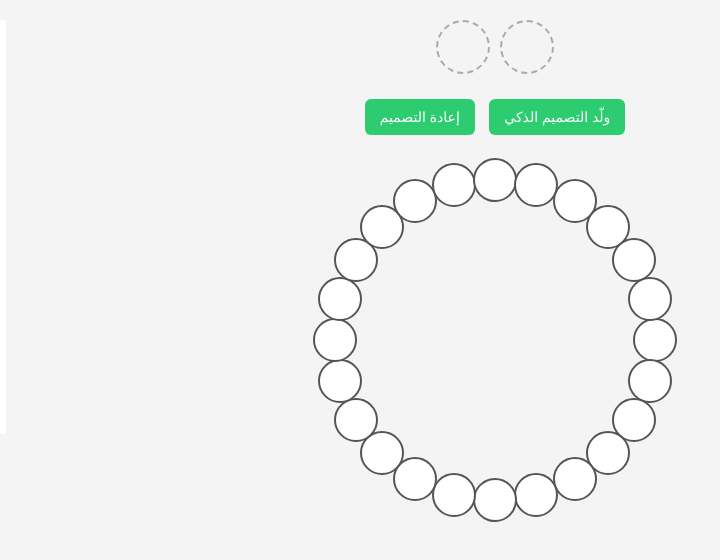
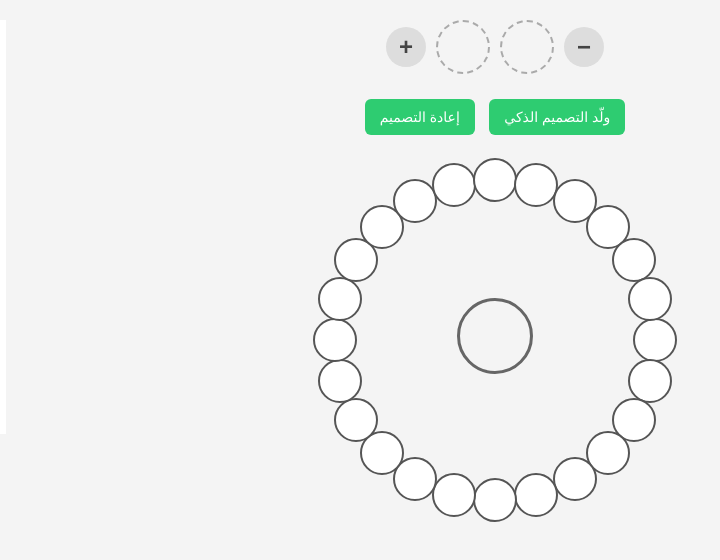
Before and after one commit to dathiun/ai-bracelet, a plain HTML site: page index.html in a window 1280 px wide. Shown: the full height of the page, 276-996 px from the left. Drawn offline with Linux system fonts and the light colour scheme.

Commit message:
Update index.html

```diff
--- a/index.html
+++ b/index.html
@@ -1,7 +1,8 @@
 <!DOCTYPE html>
-<html lang="ar" dir="rtl">
+
+<html dir="rtl" lang="ar">
 <head>
-  <meta charset="UTF-8">
+<meta charset="utf-8"/>
 <title>DATHIUN AI Bracelet Generator</title>
 <style>
     body {
@@ -23,6 +24,7 @@
     }
     .selection-bar {
       display: flex;
+      align-items: center;
       gap: 10px;
       margin-bottom: 10px;
     }
@@ -33,6 +35,17 @@
       border: 2px dashed #aaa;
       background-size: cover;
       background-position: center;
+      cursor: pointer;
+    }
+    .add-remove {
+      font-size: 24px;
+      font-weight: bold;
+      width: 40px;
+      height: 40px;
+      border-radius: 50%;
+      background: #ddd;
+      color: #444;
+      border: none;
       cursor: pointer;
     }
     .bracelet-container {
@@ -80,17 +93,31 @@
 </head>
 <body>
 <div class="main">
-    <div class="selection-bar" id="selectionBar"></div>
+<div class="selection-bar">
+<button class="add-remove" onclick="removeSelectionSlot()">−</button>
+<div id="selectionBar" style="display: flex; gap: 10px;"></div>
+<button class="add-remove" onclick="addSelectionSlot()">+</button>
+</div>
 <div class="controls">
 <button onclick="generatePatternedBracelet()">ولّد التصميم الذكي</button>
 <button onclick="resetBracelet()">إعادة التصميم</button>
 </div>
-    <div class="bracelet-container" id="bracelet"></div>
+<div class="bracelet-container" id="bracelet">
+<div id="previewStoneWrapper" style="position: absolute; left: 50%; top: 50%; transform: translate(-50%, -50%); text-align: center;">
+<div id="previewStone" style="width: 70px; height: 70px; border-radius: 50%; border: 3px solid #666; background-size: cover; background-position: center; margin-bottom: 8px;"></div>
+<div id="previewName" style="font-size: 16px; color: #333; font-weight: bold;"></div>
 </div>
+</div>
+</div>
+<div id="stoneNameDisplay" style="margin-bottom: 10px; font-size: 18px; font-weight: bold; color: #333; text-align: center;"></div><div class="sidebar" id="stonePanel"></div>
+<script>
+    const stoneNames = [
+      "Name1", "Name2", "Name3", "Name4", "Name5", "Name6",
+      "Name7", "Name8", "Name9", "Name10", "Name11", "Name12",
+      "Name13", "Name14", "Name15", "Name16", "Name17", "Name18",
+      "Name19", "Name20", "Name21", "Name22"
+    ];
 
-  <div class="sidebar" id="stonePanel"></div>
-
-  <script>
     const stoneImages = [
       'https://i.imgur.com/doUTIAd.png','https://i.imgur.com/rjRfPu8.png','https://i.imgur.com/rK01MAV.png',
       'https://i.imgur.com/DGZ8tEY.png','https://i.imgur.com/u8OSpaa.png','https://i.imgur.com/5brUFSs.png',
@@ -102,43 +129,46 @@
       'https://i.imgur.com/qTh2bwC.png'
     ];
 
-    const patternList = [
+    const allPatterns = {
+  2: [
+    [0,1,0,1,0,1,0,1,0,1,0,1,0,1,0,1,0,1,0,1,0,1,0,1],
+    [0,0,1,1,0,0,1,1,0,0,1,1,0,0,1,1,0,0,1,1,0,0,1,1],
+    [1,1,0,0,1,1,0,0,1,1,0,0,1,1,0,0,1,1,0,0,1,1,0,0],
+    [0,0,0,1,1,1,0,0,0,1,1,1,0,0,0,1,1,1,0,0,0,1,1,1],
     [1,0,0,1,1,0,0,1,1,0,0,1,1,0,0,1,1,0,0,1,1,0,0,1],
-      [0,1,1,0,0,1,1,0,0,1,1,0,0,1,1,0,0,1,1,0,0,1,1,0],
-      [0,0,0,0,0,0,1,0,0,1,1,1,0,0,0,0,0,0,0,0,0,0,0,0],
-      [0,0,0,0,0,0,0,0,1,1,1,1,0,0,0,0,0,0,0,0,0,0,0,0],
-      [0,1,0,1,0,1,0,1,0,1,0,1,0,1,0,1,0,1,0,1,0,1,0,1],
-      [1,1,0,0,1,1,0,0,1,1,0,0,1,1,0,0,1,1,0,0,1,1,0,0],
-      [1,0,1,0,0,1,0,1,1,0,1,0,0,1,0,1,1,0,1,0,0,1,0,1],
-      [0,0,1,1,0,0,1,1,0,0,1,1,0,0,1,1,0,0,1,1,0,0,1,1],
-      [1,1,1,0,0,0,1,1,1,0,0,0,1,1,1,0,0,0,1,1,1,0,0,0],
-      [0,1,1,1,0,0,0,1,1,1,0,0,0,1,1,1,0,0,0,1,1,1,0,0],
-      [1,0,0,0,1,1,1,0,0,0,1,1,1,0,0,0,1,1,1,0,0,0,1,1],
-      [0,1,0,0,1,0,1,0,0,1,0,1,0,0,1,0,1,0,0,1,0,1,0,0],
-      [1,0,0,1,0,1,0,0,1,0,1,0,0,1,0,1,0,0,1,0,1,0,0,1],
-      [1,1,1,1,0,0,0,0,1,1,1,1,0,0,0,0,1,1,1,1,0,0,0,0],
-      [0,0,1,1,1,0,0,1,1,1,0,0,1,1,1,0,0,1,1,1,0,0,1,1],
-      [1,0,0,1,0,0,1,0,0,1,0,0,1,0,0,1,0,0,1,0,0,1,0,0],
-      [0,1,1,0,1,1,0,1,1,0,1,1,0,1,1,0,1,1,0,1,1,0,1,1],
-      [1,0,1,1,0,1,0,0,1,1,0,1,0,0,1,1,0,1,0,0,1,1,0,1],
-      [0,0,0,1,1,1,0,0,0,1,1,1,0,0,0,1,1,1,0,0,0,1,1,1],
-      [1,1,1,0,0,0,1,1,1,0,0,0,1,1,1,0,0,0,1,1,1,0,0,0]
-    ];
+  ],
+  3: [
+    [0,1,2,0,1,2,0,1,2,0,1,2,0,1,2,0,1,2,0,1,2,0,1,2],
+    [0,2,1,0,2,1,0,2,1,0,2,1,0,2,1,0,2,1,0,2,1,0,2,1],
+    [0,0,1,1,2,2,0,0,1,1,2,2,0,0,1,1,2,2,0,0,1,1,2,2],
+    [2,1,0,2,1,0,2,1,0,2,1,0,2,1,0,2,1,0,2,1,0,2,1,0],
+    [0,1,1,2,2,0,0,1,1,2,2,0,0,1,1,2,2,0,0,1,1,2,2,0],
+  ],
+  4: [
+    [0,1,2,3,0,1,2,3,0,1,2,3,0,1,2,3,0,1,2,3,0,1,2,3],
+    [3,2,1,0,3,2,1,0,3,2,1,0,3,2,1,0,3,2,1,0,3,2,1,0],
+    [0,0,1,1,2,2,3,3,0,0,1,1,2,2,3,3,0,0,1,1,2,2,3,3],
+    [0,1,1,2,2,3,0,1,1,2,2,3,0,1,1,2,2,3,0,1,1,2,2,3],
+    [1,0,3,2,1,0,3,2,1,0,3,2,1,0,3,2,1,0,3,2,1,0,3,2],
+  ],
+};
 
     let currentPatternIndex = 0;
+    const maxSelections = 4;
+    const minSelections = 2;
 
     const bracelet = document.getElementById("bracelet");
     const stonePanel = document.getElementById("stonePanel");
     const selectionBar = document.getElementById("selectionBar");
     let currentStone = "";
     const braceletSlots = [];
-    const selectedSlots = [];
+    const selectionSlots = [];
     const totalBraceletSlots = 24;
 
-    for (let i = 0; i < 2; i++) {
+    function createSelectionSlot() {
       const selector = document.createElement("div");
       selector.className = "selection-slot";
-      selector.dataset.index = i;
+      selector.dataset.index = selectionSlots.length;
       selector.addEventListener("click", () => {
         if (currentStone) {
           if (selector.dataset.value === currentStone) {
@@ -151,20 +181,32 @@
         }
       });
       selectionBar.appendChild(selector);
-      selectedSlots.push(selector);
+      selectionSlots.push(selector);
+    }
+
+    function addSelectionSlot() {
+      if (selectionSlots.length < maxSelections) {
+        createSelectionSlot();
+      }
+    }
+
+    function removeSelectionSlot() {
+      if (selectionSlots.length > minSelections) {
+        const last = selectionSlots.pop();
+        selectionBar.removeChild(last);
+      }
     }
 
     function generatePatternedBracelet() {
       resetBracelet();
-      const selectedStones = selectedSlots.map(s => s.dataset.value).filter(Boolean);
-      if (selectedStones.length < 1) {
-        alert("اختر حجرًا واحدًا على الأقل.");
+      const selectedStones = selectionSlots.map(s => s.dataset.value).filter(Boolean);
+      if (selectedStones.length < minSelections) {
+        alert("اختر حجرين على الأقل.");
         return;
       }
-
-      const pattern = patternList[currentPatternIndex];
-      currentPatternIndex = (currentPatternIndex + 1) % patternList.length;
-
+      const patterns = allPatterns[selectedStones.length];
+      const pattern = patterns[currentPatternIndex % patterns.length];
+      currentPatternIndex++;
       for (let i = 0; i < totalBraceletSlots; i++) {
         const index = pattern[i % pattern.length] % selectedStones.length;
         braceletSlots[i].style.backgroundImage = `url('${selectedStones[index]}')`;
@@ -213,9 +255,25 @@
       stone.style.border = '2px solid #fff';
       stone.style.cursor = 'pointer';
       stone.style.backgroundImage = `url('${stoneUrl}')`;
-      stone.addEventListener('click', () => currentStone = stoneUrl);
+
+      stone.addEventListener('click', () => {
+        currentStone = stoneUrl;
+        const index = stoneImages.indexOf(stoneUrl);
+        document.getElementById("stoneNameDisplay").innerText = stoneNames[index] || "";
+
+        const preview = document.getElementById("previewStone");
+        const nameText = document.getElementById("previewName");
+        preview.style.backgroundImage = `url('${stoneUrl}')`;
+        nameText.innerText = stoneNames[index] || "";
+
+      });
+
       stonePanel.appendChild(stone);
     });
+
+    // بدء بإنشاء خانتين افتراضياً
+    createSelectionSlot();
+    createSelectionSlot();
   </script>
 </body>
 </html>
```
Lines whose indentation alone changed are shown as unchanged.
